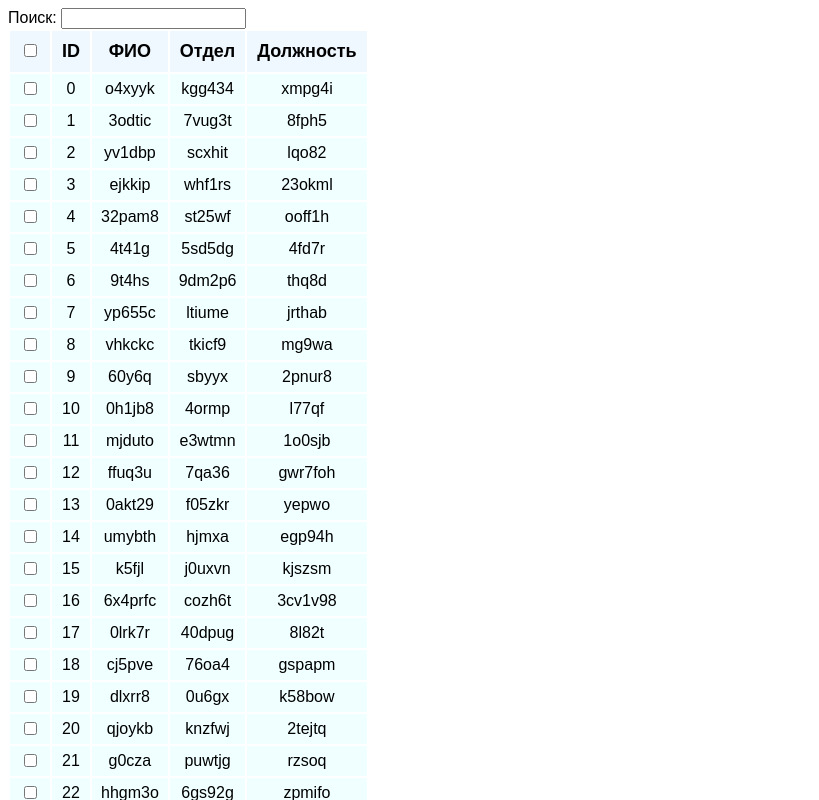
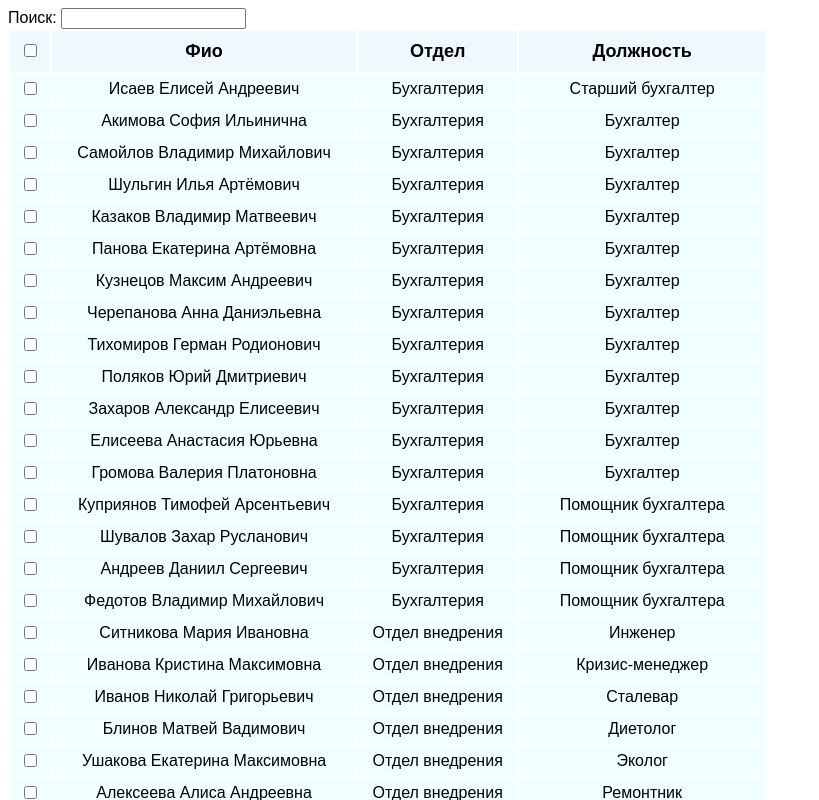
Before and after one commit to xeleoss/test-vue-ts, a Vue app: page / in a window 1280 px wide. Shown: the top 800 px of the page, without its empty margins (0-819 px from the left). Built offline with nearby package versions, Linux system fonts and the light colour scheme.

Commit message:
Другие данные

```diff
--- a/src/App.vue
+++ b/src/App.vue
@@ -4,7 +4,7 @@
       v-bind:values="values"
       v-bind:on-sort="onSort"
       v-bind:on-select-change="onSelectedChange"
-      value-key="id"
+      value-key="name"
 
   />
   <div>
@@ -12,7 +12,7 @@
     <ul>
       <li v-bind:key="selectedKey" v-for="selectedKey in selectedKeys">
         {{
-          tableValuesForKeys[selectedKey].fio
+          tableValuesForKeys[selectedKey].name
         }}
       </li>
     </ul>
@@ -34,18 +34,19 @@ export default defineComponent({
     headings: fakeData.tableHeadings as IHeading[],
     values: fakeData.tableData as IData[],
     selected: {} as { [key: string]: boolean },
+    valueKey: 'name',
   }),
   methods: {
     onSort(sort: ISort) {
-      if (!sort || !sort.propKey) {
+      if (!sort || !sort.name) {
         return;
       }
 
       function compare(a: any, b: any) {
-        if (a[sort.propKey!] < b[sort.propKey!]) {
+        if (a[sort.name!] < b[sort.name!]) {
           return -1;
         }
-        if (a[sort.propKey!] > b[sort.propKey!]) {
+        if (a[sort.name!] > b[sort.name!]) {
           return 1;
         }
         return 0;
@@ -68,7 +69,7 @@ export default defineComponent({
     tableValuesForKeys(): { [key: string]: IData } {
       return this.values.reduce(
           (accumulator: { [key: string]: IData }, currentValue: IData) => {
-            accumulator[currentValue.id] = currentValue;
+            accumulator[currentValue[this.valueKey]] = currentValue;
             return accumulator;
           },
           {}
--- a/src/components/Table/Table.vue
+++ b/src/components/Table/Table.vue
@@ -15,12 +15,12 @@
           />
         </td>
         <td
-            v-bind:key="heading.propKey"
+            v-bind:key="heading.name"
             v-for="heading in headings"
-            v-bind:onclick="(e) => onSortByKey(heading.propKey)"
+            v-bind:onclick="(e) => onSortByKey(heading.name)"
         >
-          <span>{{ heading.title }}</span>
-          <span v-if="sort.propKey === heading.propKey">
+          <span>{{ heading.label }}</span>
+          <span v-if="sort.name === heading.name">
             {{
               sort.direction === 'ask' ? '↑' : '↓'
             }}
@@ -29,7 +29,7 @@
       </tr>
       </thead>
       <tbody>
-      <tr v-bind:key="value.id" v-for="value in valuesFromSearch">
+      <tr v-bind:key="value[valueKey]" v-for="value in valuesFromSearch">
         <td>
           <input
               type="checkbox"
@@ -37,8 +37,8 @@
               v-bind:onclick="() => onSelect(value)"
           />
         </td>
-        <td v-bind:key="heading.propKey" v-for="heading in headings">
-          {{ value[heading.propKey] }}
+        <td v-bind:key="heading.name" v-for="heading in headings">
+          {{ value[heading.name] }}
         </td>
       </tr>
       </tbody>
@@ -57,12 +57,12 @@ export default defineComponent({
   name: 'Table',
   methods: {
     onSortByKey(propKey: keyof IData) {
-      if (propKey !== this.sort.propKey) {
+      if (propKey !== this.sort.name) {
         this.sort.direction = undefined;
       }
 
       this.sort = {
-        propKey,
+        name: propKey,
         direction: this.sort.direction === 'desk' ? 'ask' : 'desk',
       };
       this.onSort(this.sort);
@@ -97,7 +97,7 @@ export default defineComponent({
       required: true,
     },
     valueKey: {
-      type: String as PropType<keyof IData>,
+      type: String,
       required: true,
     },
     onSelectChange: {
@@ -119,8 +119,6 @@ export default defineComponent({
         return this.values;
       }
 
-
-      console.log(this.values);
       return this.values.filter(
           (value: IData) => {
             if (!value) {
@@ -129,7 +127,8 @@ export default defineComponent({
 
             return Object.keys(value)
                 .find((key) => {
-                  return value[key as keyof IData].toString().includes(searchText);
+                  const valueKey: any = value[key as keyof IData];
+                  return valueKey?.toString().includes(searchText) ?? "";
                 });
           }
       );
--- a/src/garbage/fakeData.ts
+++ b/src/garbage/fakeData.ts
@@ -1,39 +1,240 @@
-import {IData, IHeading} from '@/components/Table/types';
+import { IData, IHeading } from "@/components/Table/types";
 
-const tableData: IData[] = [];
-
-for (let id = 0; id < 300; id++) {
-  const fio = Math.random().toString(36).substring(7);
-  const post = Math.random().toString(36).substring(7);
-  const department = Math.random().toString(36).substring(7);
-  tableData.push({
-    id,
-    fio,
-    post,
-    department,
-  });
-}
+const tableData: IData[] = [
+  {
+    name: "Исаев Елисей Андреевич",
+    department: "Бухгалтерия",
+    state: "Старший бухгалтер",
+  },
+  {
+    name: "Акимова София Ильинична",
+    department: "Бухгалтерия",
+    state: "Бухгалтер",
+  },
+  {
+    name: "Самойлов Владимир Михайлович",
+    department: "Бухгалтерия",
+    state: "Бухгалтер",
+  },
+  {
+    name: "Шульгин Илья Артёмович",
+    department: "Бухгалтерия",
+    state: "Бухгалтер",
+  },
+  {
+    name: "Казаков Владимир Матвеевич",
+    department: "Бухгалтерия",
+    state: "Бухгалтер",
+  },
+  {
+    name: "Панова Екатерина Артёмовна",
+    department: "Бухгалтерия",
+    state: "Бухгалтер",
+  },
+  {
+    name: "Кузнецов Максим Андреевич",
+    department: "Бухгалтерия",
+    state: "Бухгалтер",
+  },
+  {
+    name: "Черепанова Анна Даниэльевна",
+    department: "Бухгалтерия",
+    state: "Бухгалтер",
+  },
+  {
+    name: "Тихомиров Герман Родионович",
+    department: "Бухгалтерия",
+    state: "Бухгалтер",
+  },
+  {
+    name: "Поляков Юрий Дмитриевич",
+    department: "Бухгалтерия",
+    state: "Бухгалтер",
+  },
+  {
+    name: "Захаров Александр Елисеевич",
+    department: "Бухгалтерия",
+    state: "Бухгалтер",
+  },
+  {
+    name: "Елисеева Анастасия Юрьевна",
+    department: "Бухгалтерия",
+    state: "Бухгалтер",
+  },
+  {
+    name: "Громова Валерия Платоновна",
+    department: "Бухгалтерия",
+    state: "Бухгалтер",
+  },
+  {
+    name: "Куприянов Тимофей Арсентьевич",
+    department: "Бухгалтерия",
+    state: "Помощник бухгалтера",
+  },
+  {
+    name: "Шувалов Захар Русланович",
+    department: "Бухгалтерия",
+    state: "Помощник бухгалтера",
+  },
+  {
+    name: "Андреев Даниил Сергеевич",
+    department: "Бухгалтерия",
+    state: "Помощник бухгалтера",
+  },
+  {
+    name: "Федотов Владимир Михайлович",
+    department: "Бухгалтерия",
+    state: "Помощник бухгалтера",
+  },
+  {
+    name: "Ситникова Мария Ивановна",
+    department: "Отдел внедрения",
+    state: "Инженер",
+  },
+  {
+    name: "Иванова Кристина Максимовна",
+    department: "Отдел внедрения",
+    state: "Кризис-менеджер",
+  },
+  {
+    name: "Иванов Николай Григорьевич",
+    department: "Отдел внедрения",
+    state: "Сталевар",
+  },
+  {
+    name: "Блинов Матвей Вадимович",
+    department: "Отдел внедрения",
+    state: "Диетолог",
+  },
+  {
+    name: "Ушакова Екатерина Максимовна",
+    department: "Отдел внедрения",
+    state: "Эколог",
+  },
+  {
+    name: "Алексеева Алиса Андреевна",
+    department: "Отдел внедрения",
+    state: "Ремонтник",
+  },
+  {
+    name: "Титов Денис Маркович",
+    department: "Юридический отдел",
+    state: "Облицовщик",
+  },
+  {
+    name: "Горбунова Ксения Григорьевна",
+    department: "Юридический отдел",
+    state: "Издатель",
+  },
+  {
+    name: "Назаров Даниил Матвеевич",
+    department: "Юридический отдел",
+    state: "Венеролог",
+  },
+  {
+    name: "Третьяков Адам Георгиевич",
+    department: "Юридический отдел",
+    state: "Психотерапевт",
+  },
+  {
+    name: "Федоров Иван Артёмович",
+    department: "Юридический отдел",
+    state: "Микробиолог",
+  },
+  {
+    name: "Колесникова Марина Никитична",
+    department: "Юридический отдел",
+    state: "Брокер",
+  },
+  {
+    name: "Куликов Константин Максимович",
+    department: "Юридический отдел",
+    state: "Оториноларинголог (ЛОР)",
+  },
+  {
+    name: "Кудрявцева Елизавета Константиновна",
+    department: "Одтел продаж",
+    state: "Священнослужитель",
+  },
+  {
+    name: "Андрианов Даниил Фёдорович",
+    department: "Одтел продаж",
+    state: "Нефролог",
+  },
+  {
+    name: "Рудаков Тимур Александрович",
+    department: "Одтел продаж",
+    state: "Ювелир",
+  },
+  {
+    name: "Львов Кирилл Александрович",
+    department: "Одтел продаж",
+    state: "Кинорежиссер",
+  },
+  {
+    name: "Наумова Анна Данииловна",
+    department: "Одтел продаж",
+    state: "Делопроизводитель",
+  },
+  {
+    name: "Колпакова Вероника Александровна",
+    department: "Отдел продаж",
+    state: "Консультант телефона доверия",
+  },
+  {
+    name: "Кожевников Андрей Александрович",
+    department: "Одтел продаж",
+    state: "Водолаз",
+  },
+  {
+    name: "Богданов Артём Максимович",
+    department: "Одтел продаж",
+    state: "Шеф-повар",
+  },
+  {
+    name: "Федоров Иван Андреевич",
+    department: "Одтел продаж",
+    state: "Гинеколог",
+  },
+  {
+    name: "Вишневский Семён Егорович",
+    department: "Одтел продаж",
+    state: "Воздухоплаватель",
+  },
+  {
+    name: "Романов Николай Артёмович",
+    department: "Одтел продаж",
+    state: "Официант",
+  },
+  {
+    name: "Кузьмина Варвара Дмитриевна",
+    department: "Одтел продаж",
+    state: "Фотограф",
+  },
+  {
+    name: "Никифорова Таисия Данииловна",
+    department: "Одтел продаж",
+    state: "Имиджмейкер",
+  },
+  {
+    name: "Лукина Ева Александровна",
+    department: "Одтел продаж",
+    state: "Строитель",
+  },
+  {
+    name: "Панфилова Полина Константиновна",
+    department: "Одтел продаж",
+    state: "Художник по костюму",
+  },
+];
 
 const tableHeadings: IHeading[] = [
-  {
-    title: 'ID',
-    propKey: 'id',
-  },
-  {
-    title: 'ФИО',
-    propKey: 'fio',
-  },
-  {
-    title: 'Отдел',
-    propKey: 'department',
-  },
-  {
-    title: 'Должность',
-    propKey: 'post',
-  },
+  { name: "name", label: "Фио" },
+  { name: "department", label: "Отдел" },
+  { name: "state", label: "Должность" },
 ];
 
 export default {
   tableData,
-  tableHeadings
+  tableHeadings,
 };
```
Also changed, not shown: src/components/Table/types.ts (+4 -9 lines).
